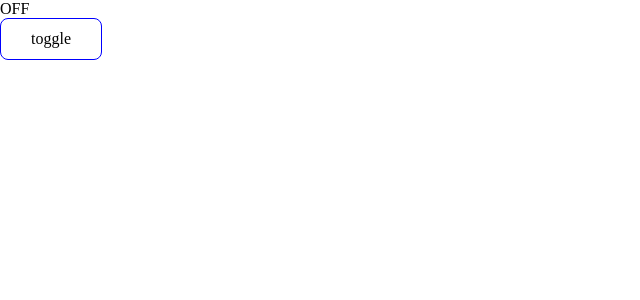
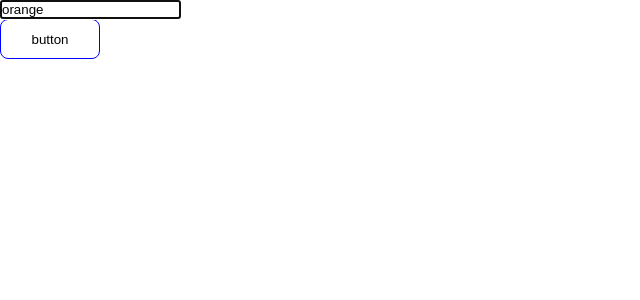
Before and after one commit to kuoaws001/react-design-patterns, a React app: page / in a window 1280 px wide. Shown: the top 300 px of the page, without its empty margins (0-640 px from the left). Built offline with nearby package versions, Linux system fonts and the light colour scheme.

Commit message:
forwardRef

```diff
--- a/src/app.tsx
+++ b/src/app.tsx
@@ -6,7 +6,6 @@ import '@/styles/index.css'
 // import Avatar from './components/Avatar'
 // import withLoading from './hoc/withLoading'
 // import Toggle from './components/Toggle'
-// import CustomDemo from './components/CustomDemo'
 
 import Ex1 from './example/Ex1';
 import Ex2 from './example/Ex2';
@@ -15,37 +14,18 @@ import Ex4 from './example/Ex4';
 import Ex5 from './example/Ex5';
 import Ex6 from './example/Ex6';
 import Ex7 from './example/Ex7';
+import Ex8 from './example/Ex8';
 
 import TodoList from './components/TodoList/TodoList';
 
 const App = () => {
 
-    // const AvatarWithLoading = withLoading(Avatar)
-
     // return (
-    //     <>
-    //         <Header />
     //         <div className="content">
-    //             {/* <CharactersContainer /> */}
-    //             {/* <Auth /> */}
-    //             {/* <AvatarWithLoading name='orange' loading={true} /> */}
-    //             <div className='section'>
-    //                 <Toggle>
-    //                     <Toggle.On>
-    //                         <div>ON</div>
-    //                     </Toggle.On>
-    //                     <Toggle.Off>
-    //                         <div>OFF</div>
-    //                     </Toggle.Off>
-    //                     <Toggle.Button text='toggle' />
-    //                 </Toggle>
-    //             </div>
     //             <div className='section'>
     //                 <CustomDemo />
     //             </div>
     //         </div>
-    //         <div className="footer"></div>
-    //     </>
     // )
 
     return (
@@ -56,7 +36,8 @@ const App = () => {
         // <TodoList />
         // <Ex5 />
         // <Ex6 />
-        <Ex7 />
+        // <Ex7 />
+        <Ex8 />
 
 
     )
```
Also changed, not shown: src/components/Custom.tsx (+17 -0 lines), src/example/Ex8.tsx (renamed from src/components/CustomDemo.tsx, +3 -5 lines).
